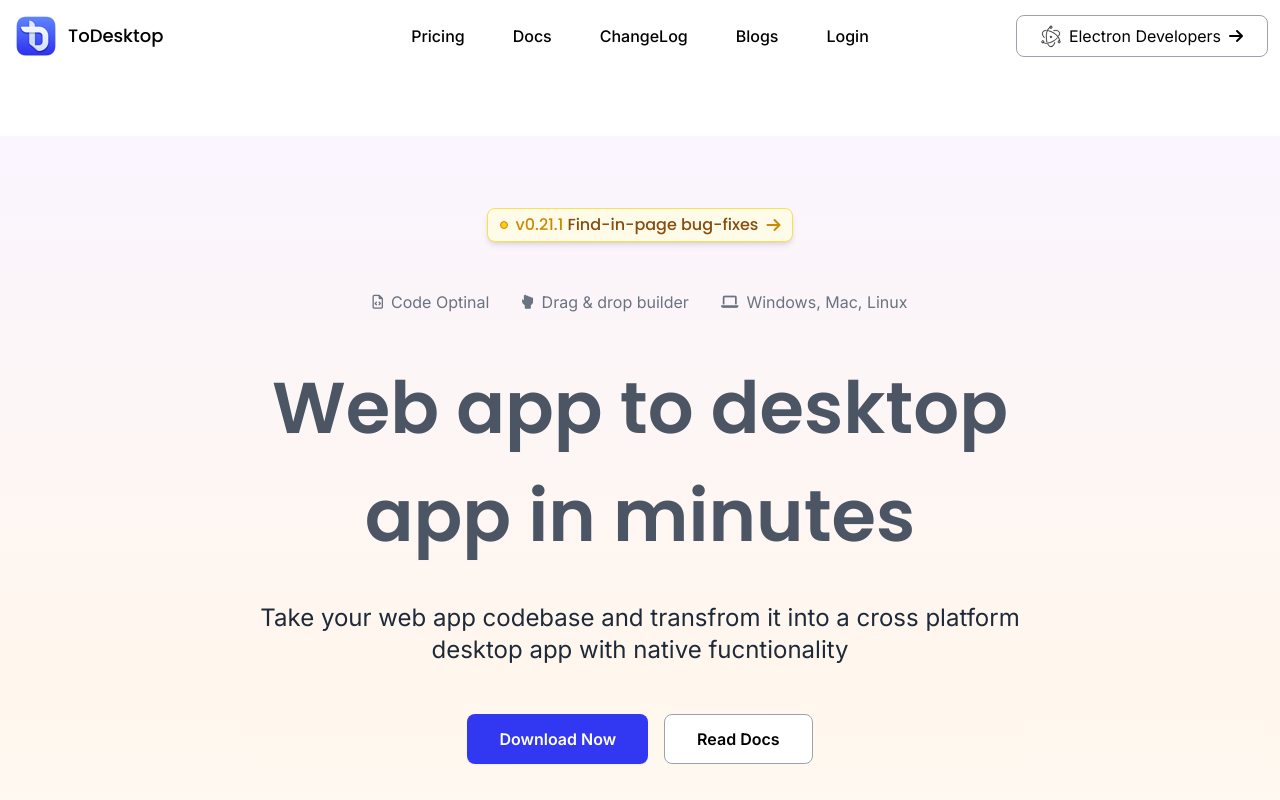
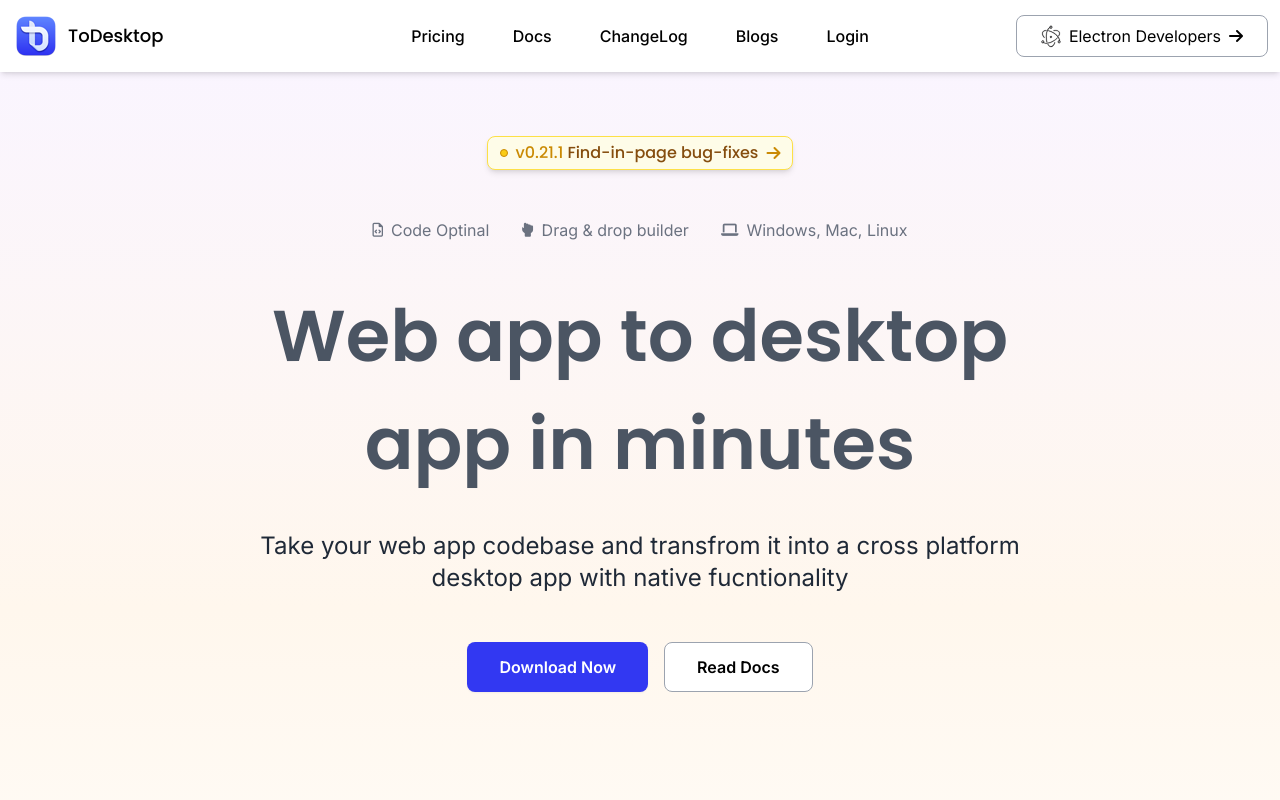
Before and after one commit to narendra-patil1509/React-Tailwind-Projects, a React (Vite) app in the folder ToDesktop/: page / in a window 1280 px wide. Shown: the top 800 px of the page. Built offline with nearby package versions, Linux system fonts and the light colour scheme.

Commit message:
Update Navbar.jsx

```diff
--- a/ToDesktop/src/components/Navbar.jsx
+++ b/ToDesktop/src/components/Navbar.jsx
@@ -12,7 +12,7 @@ const Navbar = () => {
 
     }
   return (
-    <nav className='p-3 flex bg-white justify-between items-center'>
+    <nav className='p-3 flex bg-white justify-between items-center fixed top-0 right-0 left-0 z-20 shadow-md'>
       <a href="#" id='brand' className='flex gap-2 items-center flex-1'>
         <img className='object-cover max-w-12 max-h-12' src={brand} alt="logo" />
         <span className='text-lg font-medium font-display'>ToDesktop</span>
```
